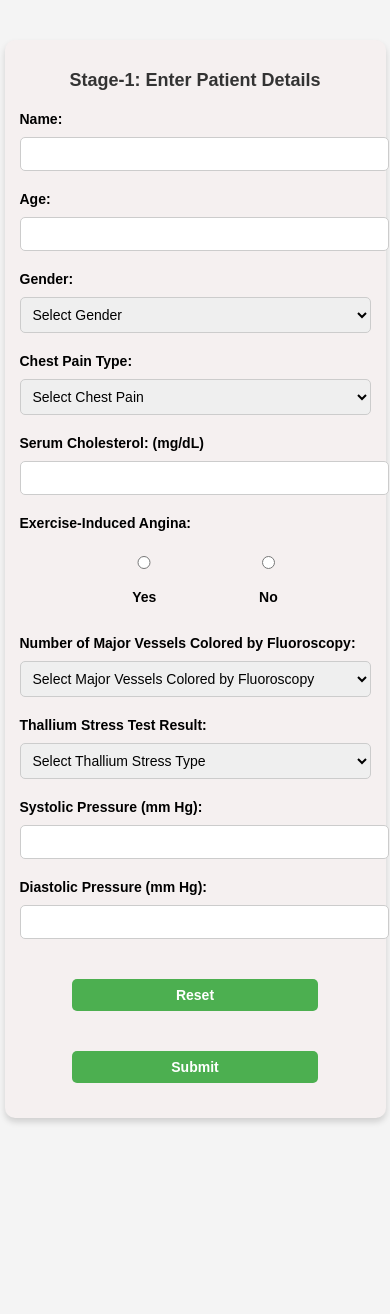
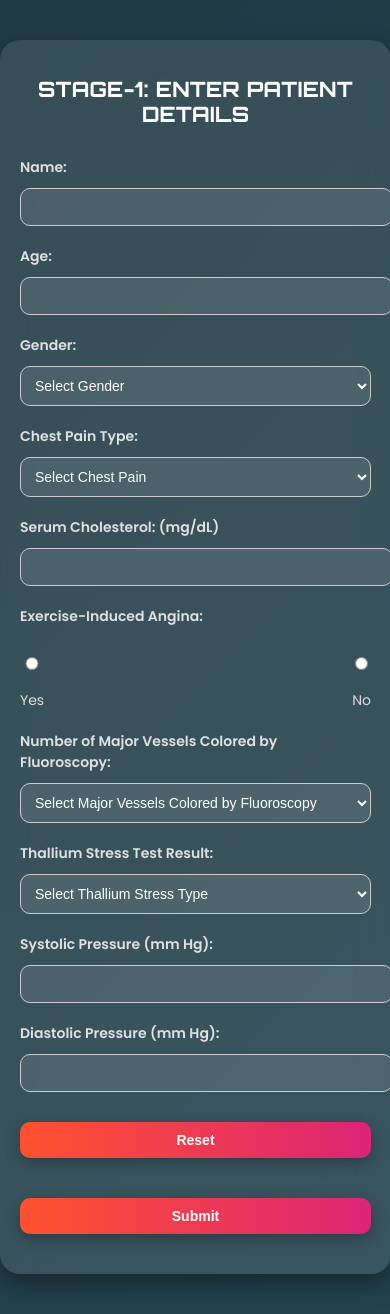
Before and after one commit to AMAN-JEE/CVD, a React (Vite) app in the folder FrontEnd/patient-dashboard/: page / in a window 390 px wide. Before the commit the page ends 1158 px from the top, so only its background shows below. Built offline with nearby package versions, Linux system fonts and the light colour scheme.

Commit message:
Implemented sensor server and CSS

```diff
--- a/FrontEnd/patient-dashboard/src/css/styles.css
+++ b/FrontEnd/patient-dashboard/src/css/styles.css
@@ -1,35 +1,66 @@
-/* General Styles */
+/* Flashy and Animated Styles */
+
+@import url('https://fonts.googleapis.com/css2?family=Orbitron:wght@500&family=Poppins:wght@400;600&display=swap');
+
 body {
-  font-family: Arial, sans-serif;
+  font-family: 'Poppins', sans-serif;
   margin: 0;
   padding: 0;
-  background-color: #f4f4f4;
+  background: linear-gradient(135deg, #0f2027, #203a43, #2c5364);
+  background-size: 600% 600%;
+  animation: gradientBackground 15s ease infinite;
+  color: #fff;
+}
+
+@keyframes gradientBackground {
+  0% { background-position: 0% 50%; }
+  50% { background-position: 100% 50%; }
+  100% { background-position: 0% 50%; }
 }
 
 h2 {
   text-align: center;
-  color: #333;
-  margin-bottom: 20px;
-  font-size: 24px;
+  color: #ffffff;
+  margin-bottom: 30px;
+  font-size: 32px;
+  font-weight: 600;
+  text-transform: uppercase;
+  letter-spacing: 1px;
+  animation: fadeInDown 1.2s ease;
+  font-family: 'Orbitron', sans-serif;
+}
+
+@keyframes fadeInDown {
+  from { opacity: 0; transform: translateY(-30px); }
+  to { opacity: 1; transform: translateY(0); }
 }
 
 .form-container,
 .sensor-container,
 .result-container {
   width: 100%;
-  max-width: 600px;
+  max-width: 750px;
   margin: 40px auto;
-  padding: 25px;
-  background-color: #f5f0f0;
-  border-radius: 10px;
-  box-shadow: 0px 4px 6px rgba(0, 0, 0, 0.15);
+  padding: 35px;
+  background: rgba(255, 255, 255, 0.1);
+  border-radius: 20px;
+  backdrop-filter: blur(15px);
+  box-shadow: 0 10px 25px rgba(0, 0, 0, 0.4);
+  transition: transform 0.5s;
+  animation: fadeInUp 1.2s ease;
+}
+
+@keyframes fadeInUp {
+  from { opacity: 0; transform: translateY(40px); }
+  to { opacity: 1; transform: translateY(0); }
 }
 
 label {
   display: block;
   margin-bottom: 10px;
-  font-weight: bold;
+  font-weight: 600;
   font-size: 16px;
+  color: #e0e0e0;
 }
 
 input,
@@ -37,55 +68,67 @@ select,
 button {
   display: block;
   width: 100%;
-  max-width: 575px;
-  padding: 12px;
-  margin: 5px auto 20px auto;
+  padding: 14px;
+  margin: 10px 0 20px 0;
   border: 1px solid #ccc;
-  border-radius: 5px;
+  border-radius: 10px;
   font-size: 16px;
+  background-color: rgba(255, 255, 255, 0.1);
+  color: #fff;
+  transition: all 0.3s;
 }
 
-input {
-  max-width: 550px;
+input:focus,
+select:focus {
+  border-color: #00ffff;
+  outline: none;
+  background-color: rgba(0, 0, 0, 0.2);
 }
 
 .radio-btn {
-  width: 100%;
-  max-width: 575px;
   display: flex;
-  justify-content: space-evenly;
+  justify-content: space-between;
   align-items: center;
-  padding: 10px;
-  margin: 10px auto;
+  gap: 20px;
+  padding: 10px 0;
+}
+
+.radio-btn label {
+  font-weight: 500;
+  color: #ddd;
 }
 
 .sub-btn {
   display: flex;
-  justify-content: center;
-  align-items: center;
+  justify-content: space-between;
+  flex-wrap: wrap;
+  gap: 15px;
 }
 
 button {
-  width: 45%;
-  background-color: #4caf50;
+  background: linear-gradient(to right, #ff512f, #dd2476);
   color: white;
   border: none;
+  font-weight: bold;
+  font-size: 16px;
   cursor: pointer;
-  margin: 20px auto;
-  font-weight: bold;
-  font-size: large;
+  transition: all 0.3s ease;
+  box-shadow: 0 4px 15px rgba(0, 0, 0, 0.3);
+}
+
+button:hover:enabled {
+  background: linear-gradient(to right, #dd2476, #ff512f);
+  transform: scale(1.05);
 }
 
 button:disabled {
-  background-color: #ccc;
-}
-
-button:hover:enabled {
-  background-color: #45a049;
+  background: #666;
+  cursor: not-allowed;
 }
 
 .error {
-  color: red;
+  color: #ff6b6b;
+  font-weight: 500;
   margin-bottom: 15px;
 }
 
@@ -93,60 +136,58 @@ button:hover:enabled {
 .result-data {
   display: flex;
   flex-direction: column;
-  align-items: first baseline;
-  justify-content: center;
-  margin-top: 20px;
+  gap: 10px;
+  font-size: 16px;
+  color: #f1f1f1;
+  animation: fadeIn 1s ease;
 }
 
 p {
-  margin: 10px 0;
+  margin: 6px 0;
 }
 
 .red {
-  color: red;
-}
-.green {
-  color: green;
+  color: #ff4d4d;
+  font-weight: bold;
 }
 
-/* Enhanced Media Query for Tablets and Medium Devices */
+.green {
+  color: #00ff99;
+  font-weight: bold;
+}
+
 @media (max-width: 768px) {
   .form-container,
   .sensor-container,
   .result-container {
-    padding: 20px;
+    padding: 25px;
     width: 95%;
   }
 
   h2 {
-    font-size: 22px;
-  }
-
-  label {
-    font-size: 15px;
+    font-size: 24px;
   }
 
   input,
   select,
   button {
     font-size: 15px;
-    padding: 10px;
+    padding: 12px;
   }
 
   .sub-btn {
     flex-direction: column;
-    align-items: flex-start;
+    gap: 15px;
   }
 
   button {
-    width: 60%; /* Slightly wider for easier touch access on medium screens */
+    width: 100%;
   }
 }
 
-/* Enhanced Media Query for Mobile Devices */
 @media (max-width: 480px) {
   h2 {
-    font-size: 18px;
+    font-size: 20px;
   }
 
   label {
@@ -157,24 +198,18 @@ p {
   select,
   button {
     font-size: 14px;
-    padding: 8px;
-  }
-
-  button {
-    width: 70%; /* Larger button width for better accessibility */
-    font-size: 14px;
+    padding: 10px;
   }
 
   .form-container,
   .sensor-container,
   .result-container {
-    padding: 15px;
+    padding: 20px;
     width: 90%;
   }
 
   .sub-btn {
     flex-direction: column;
-    align-items: flex-start;
-    margin-top: 15px;
+    gap: 10px;
   }
 }
```
Also changed, not shown: 2 other files (tests, documents, lock files or other folders).
